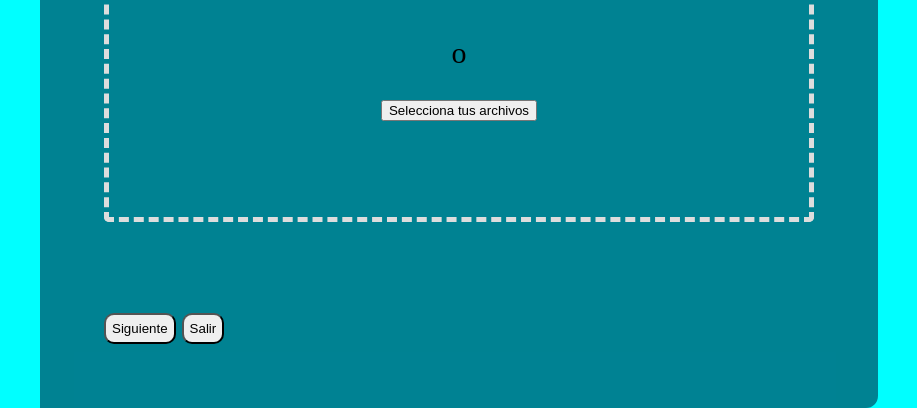
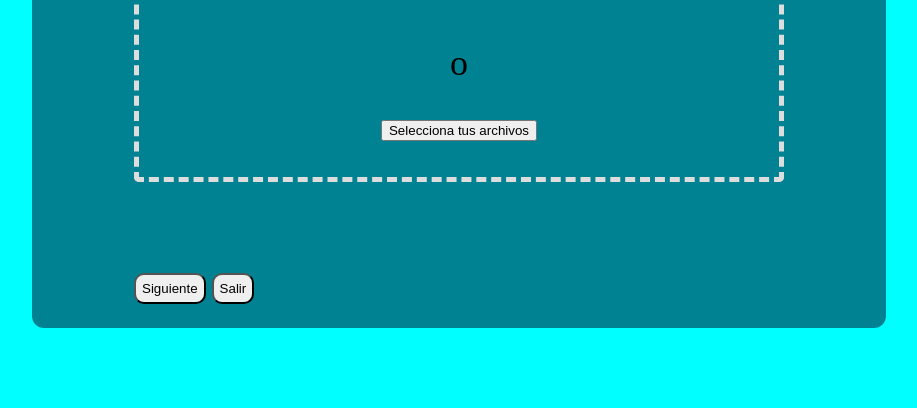
Before and after one commit to AldrinGuz/ANGIOPIXEL, a plain HTML site: page sesion.html in a window 1280 px wide. Shown: the part 411-819 px from the top of the page, without its empty margins (181-1098 px from the left). Drawn offline with nearby package versions, Linux system fonts and the light colour scheme.

Commit message:
Pequeños cambios en el CSS

```diff
--- a/Estilos/angio.css
+++ b/Estilos/angio.css
@@ -13,13 +13,15 @@ h1, h2, p#nombre {
 }
 /*access*/
 .wrapper {
+    margin-top: 1vh;
+    margin-bottom: 1vh;
     background: rgb(0 24 55 / 54%);
     color: white;
-    padding: 8vh;
+    padding: 3vh 8vw;
     display: flex;
     flex-direction: column;
     gap: 5vh;
-    border-radius: 12px 0;
+    border-radius: 12px;
     flex-wrap: wrap;
 }
 
@@ -181,8 +183,8 @@ th:hover{
 /* Drag area*/
 .drop-area{
     border: 5px dashed #ddd;
-    height: 400px;
-    width: 700px;
+    height: 40vh;
+    width: 50vw;
     border-radius: 5px;
     display: flex;
     align-items: center;
@@ -192,17 +194,17 @@ th:hover{
 .drop-area.active{
     background-color: #b8d4fe;
     color: black;
-    border: 2px dashed #618ac9;
+    border: 5px dashed #618ac9;
 }
 .drop-area{
-    font-size: 30px;
+    font-size: 1.5rem;
     font-weight: 500;
     color: #000;
 }
 .file-container{
     display: flex;
     align-items: center;
-    gap:10px;
+    justify-content: space-between;
     padding: 10px;
     border:solid 1px #ddd;
 }
```
